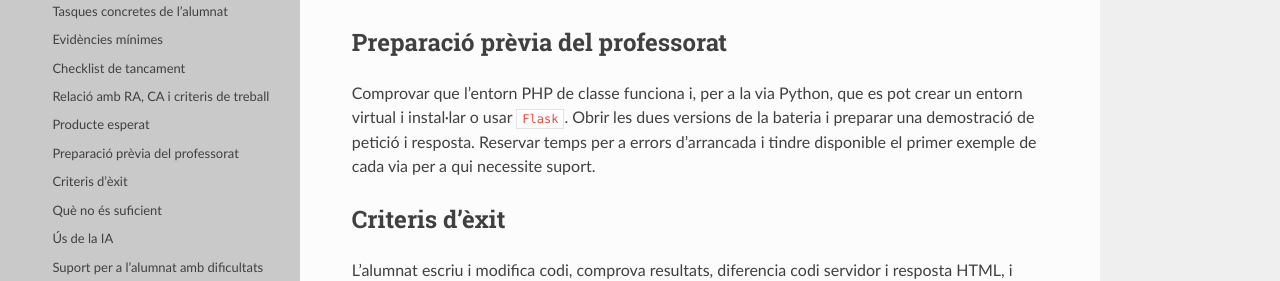
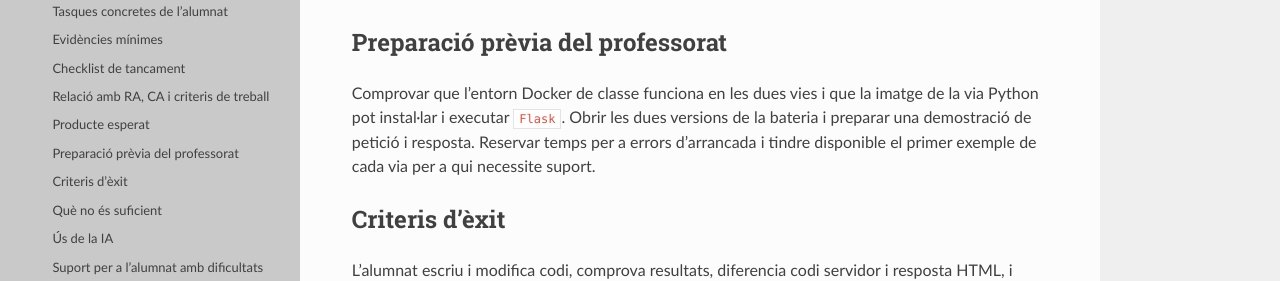
Before and after one commit to igomis/reestructuracioModul, an MkDocs documentation site: the page built from docs/01_programacio_modul/programacio_aula_r2s0_transicio_repte_2.md, in a window 1280 px wide and 900 px high, scrolled down 2826 px. Shown: the part 174-455 px from the top of the window. Built offline with MkDocs 1.6.1, drawn with Linux system fonts in a browser that asks for light colours; nearby versions of some CDN libraries.

Commit message:
Alinea la via Python de R2S0 amb Docker

```diff
--- a/docs/01_programacio_modul/programacio_aula_r2s0_transicio_repte_2.md
+++ b/docs/01_programacio_modul/programacio_aula_r2s0_transicio_repte_2.md
@@ -105,7 +105,7 @@ Fitxers curts de pràctica i una pàgina del domini amb dades fictícies, càlcu
 
 ## Preparació prèvia del professorat
 
-Comprovar que l’entorn PHP de classe funciona i, per a la via Python, que es pot crear un entorn virtual i instal·lar o usar `Flask`. Obrir les dues versions de la bateria i preparar una demostració de petició i resposta. Reservar temps per a errors d’arrancada i tindre disponible el primer exemple de cada via per a qui necessite suport.
+Comprovar que l’entorn Docker de classe funciona en les dues vies i que la imatge de la via Python pot instal·lar i executar `Flask`. Obrir les dues versions de la bateria i preparar una demostració de petició i resposta. Reservar temps per a errors d’arrancada i tindre disponible el primer exemple de cada via per a qui necessite suport.
 
 ## Criteris d’èxit
 
```
